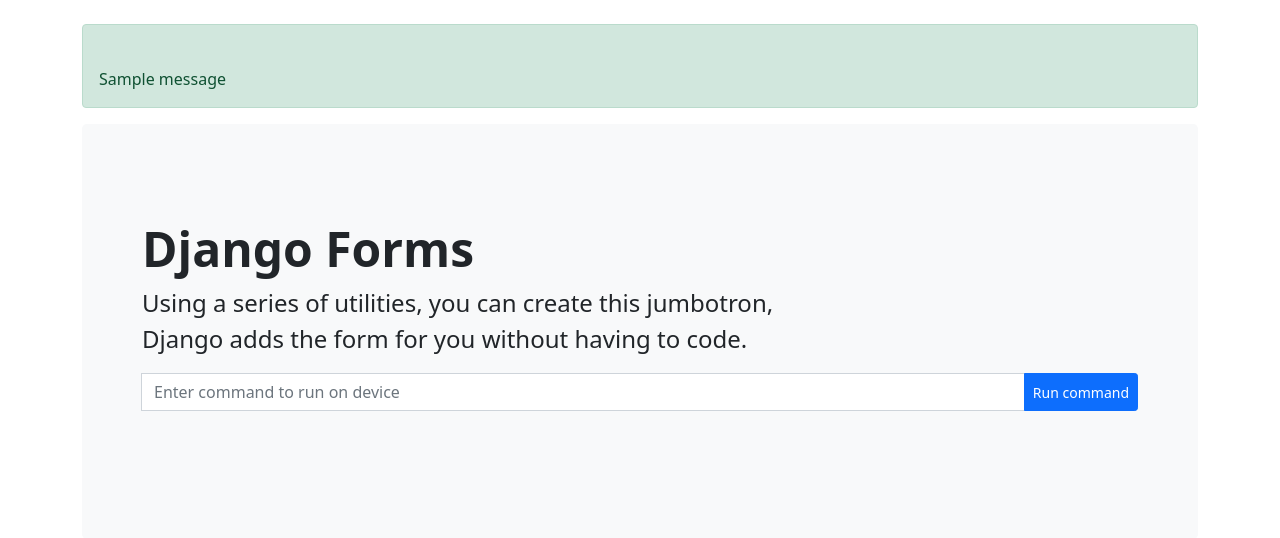
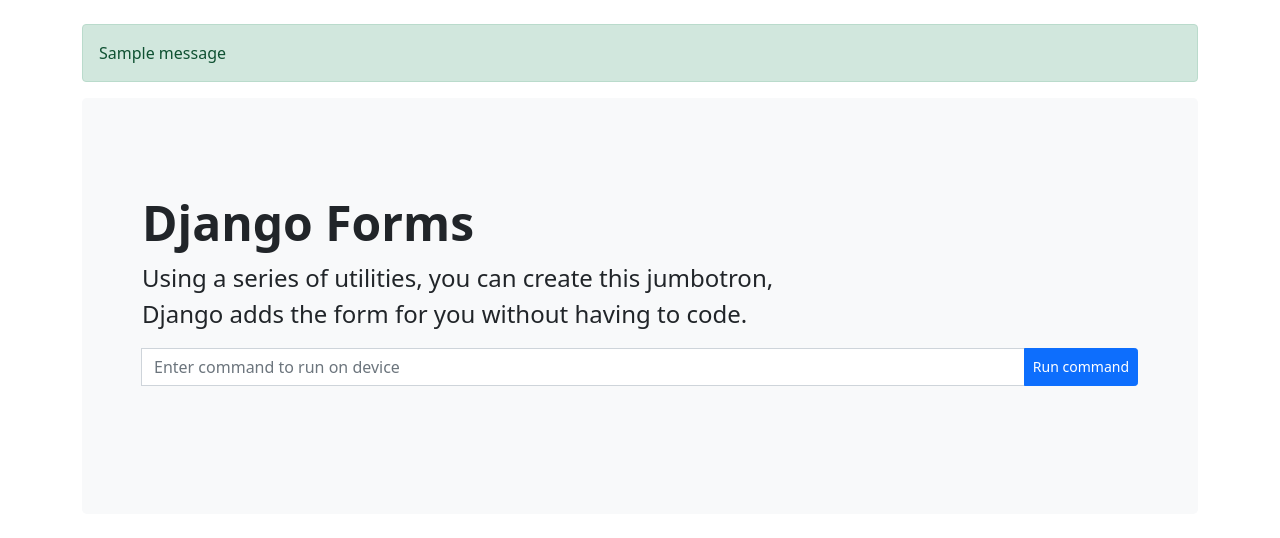
Before and after one commit to tisurai/django-networkautomation, a Django app: page / in a window 1280 px wide. Shown: the part 77-615 px from the top of the page. Run offline with Django 3.2, Linux system fonts and the light colour scheme; tables that the repository leaves empty hold one stand-in row (values such as "Sample post"); one stand-in notice (Sample message) is shown.

Commit message:
Remove svg from success message.

```diff
--- a/webconfigapp/templates/index.html
+++ b/webconfigapp/templates/index.html
@@ -7,8 +7,7 @@
     {% endif %}
     {% if message.level == DEFAULT_MESSAGE_LEVELS.SUCCESS %}
       <div class="alert alert-success" role="alert">
-        <svg class="bi flex-shrink-0 me-2" width="24" height="24" role="img" aria-label="Success:"><use xlink:href="#check-circle-fill"/></svg>
-        <div>{{ message }}</div>
+        {{ message }}
       </div>
     {% endif %}
     {% if message.level == DEFAULT_MESSAGE_LEVELS.WARNING %}
```
